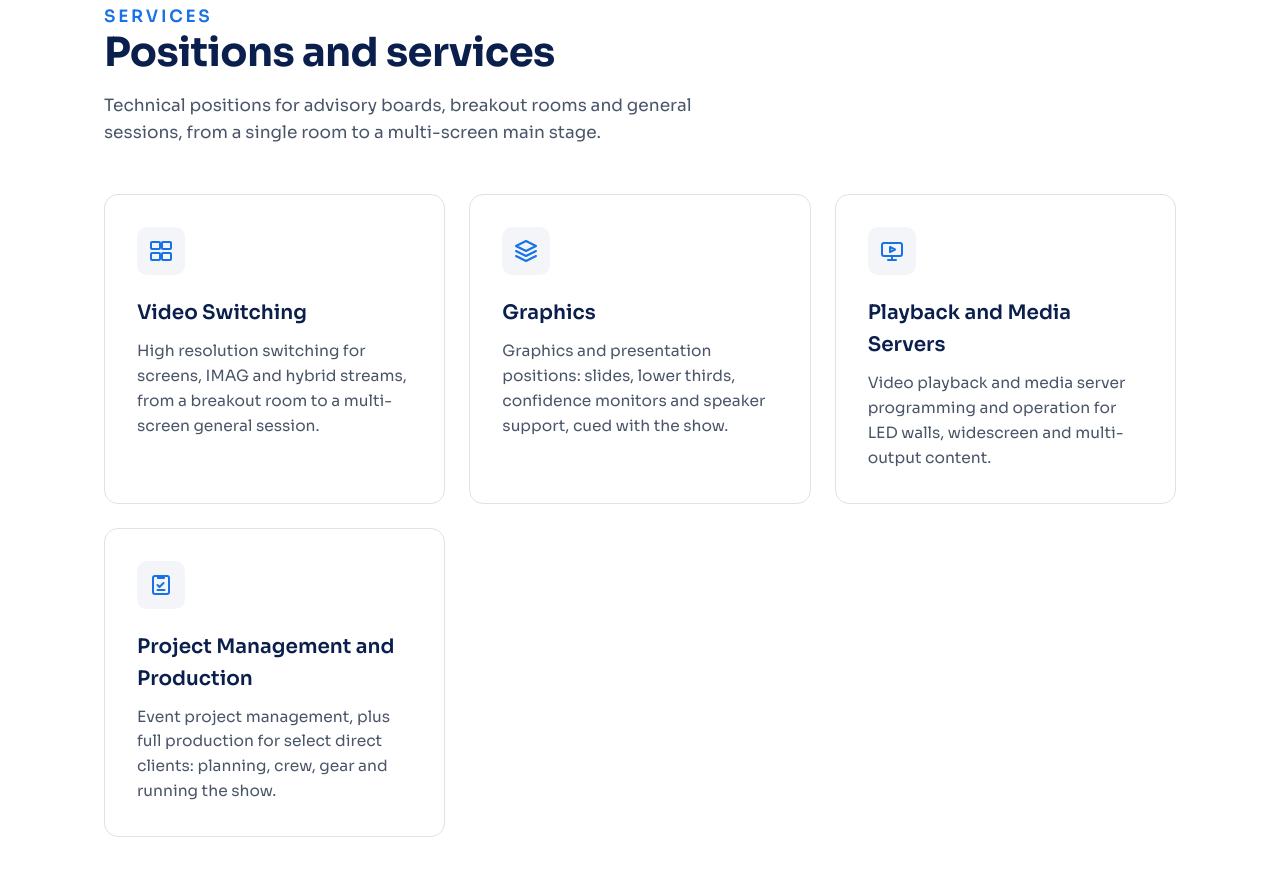
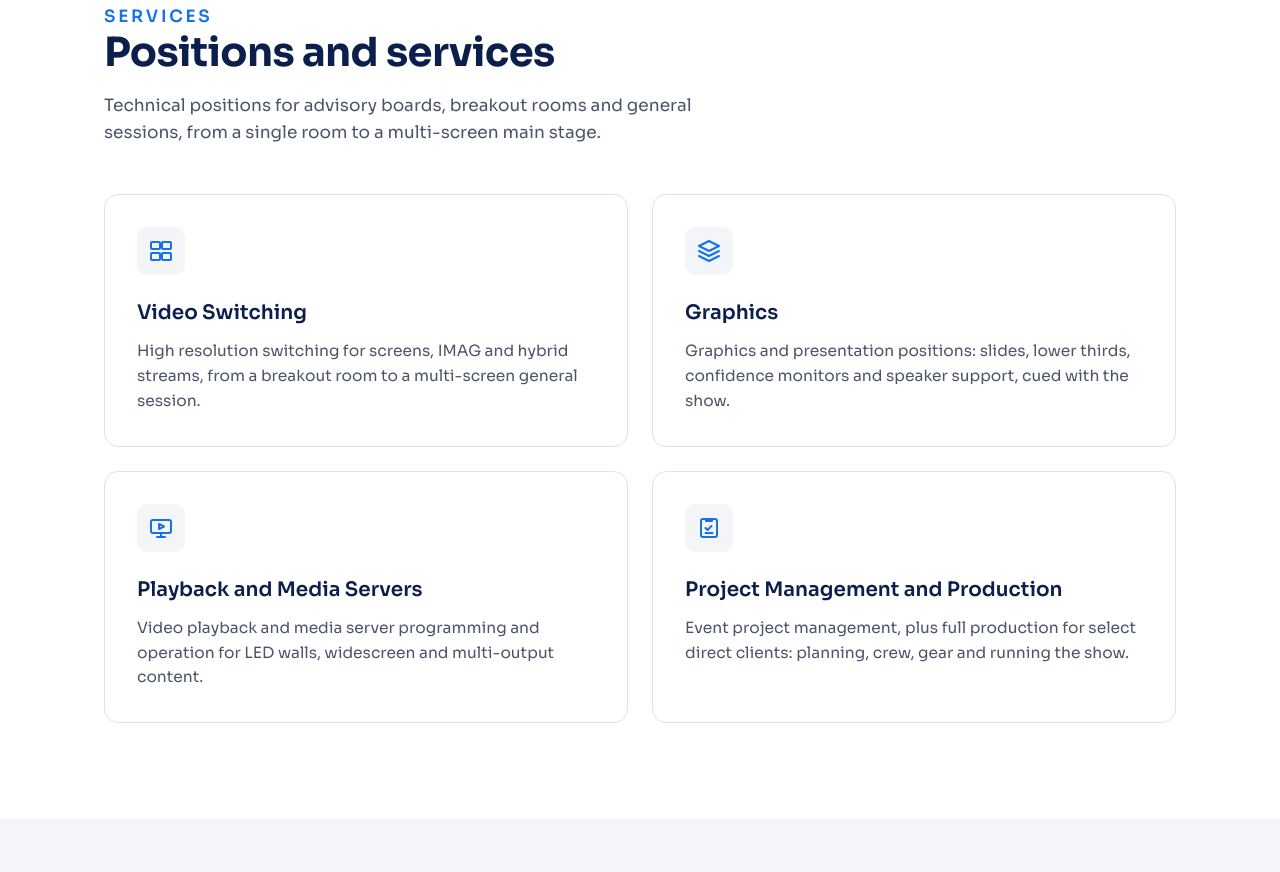
Before and after one commit to AV360Media/AV360Media.github.io, a plain HTML site: page index.html in a window 1280 px wide. Shown: the part 888-1760 px from the top of the page. Drawn offline with Linux system fonts and the light colour scheme.

Commit message:
Two-by-two services grid
Co-Authored-By: Claude Opus 5.5 <noreply@anthropic.com>
Claude-Session: https://claude.ai/code/session_01Rb8nE7g2EXaNysF5SMT3zM

```diff
--- a/index.html
+++ b/index.html
@@ -65,7 +65,8 @@ section{padding:96px 0}
 h2{font-size:clamp(28px,3.2vw,40px);line-height:1.15;font-weight:700;letter-spacing:-.015em;color:var(--navy);margin:0 0 16px}
 .section-head p{color:var(--muted);margin:0;font-size:17px}
 
-.services{display:grid;grid-template-columns:repeat(auto-fit,minmax(260px,1fr));gap:24px}
+.services{display:grid;grid-template-columns:repeat(2,minmax(0,1fr));gap:24px}
+@media (max-width:700px){.services{grid-template-columns:1fr}}
 .card{border:1px solid var(--line);border-radius:14px;padding:32px;background:var(--white)}
 .card .ico{width:48px;height:48px;border-radius:10px;background:var(--bg-soft);display:flex;align-items:center;justify-content:center;margin-bottom:22px;color:var(--blue)}
 .card .ico svg{width:24px;height:24px}
```
